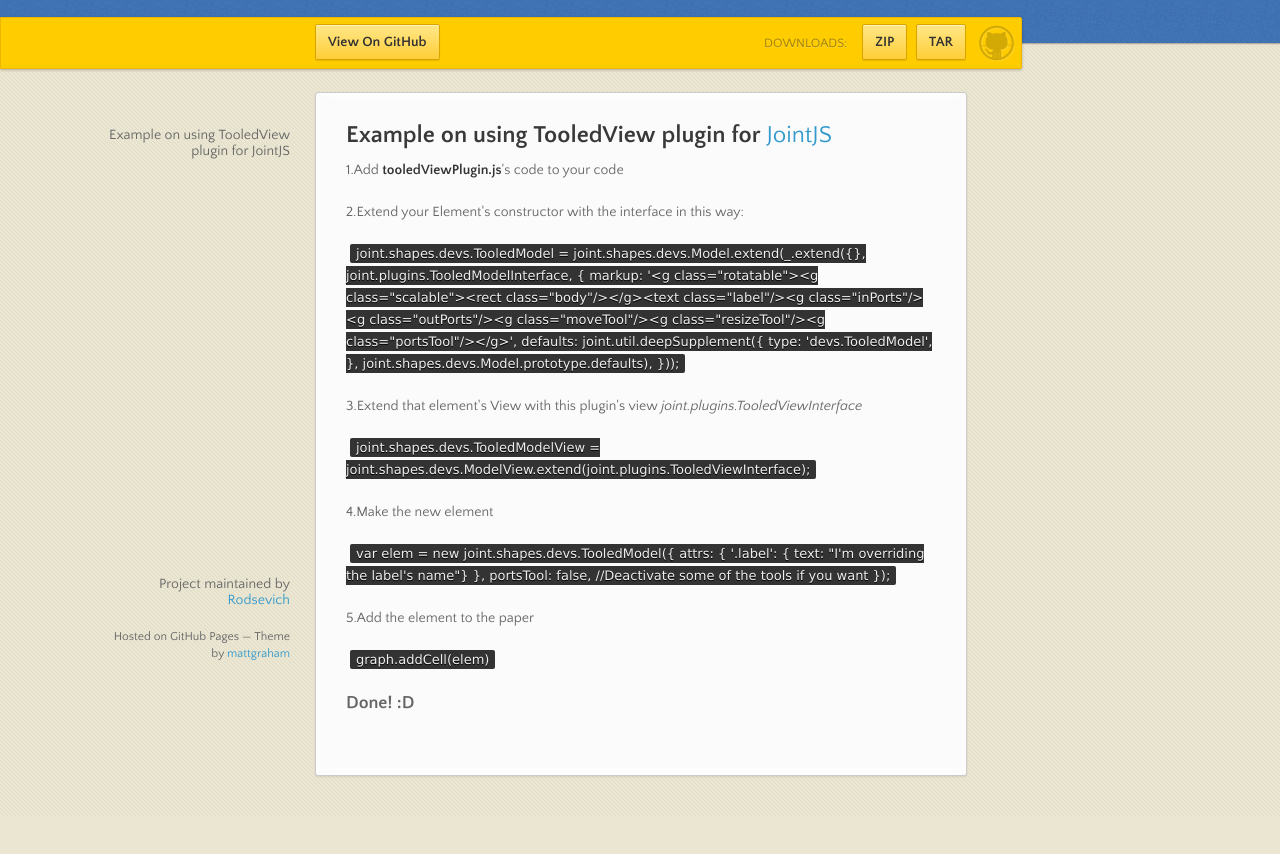
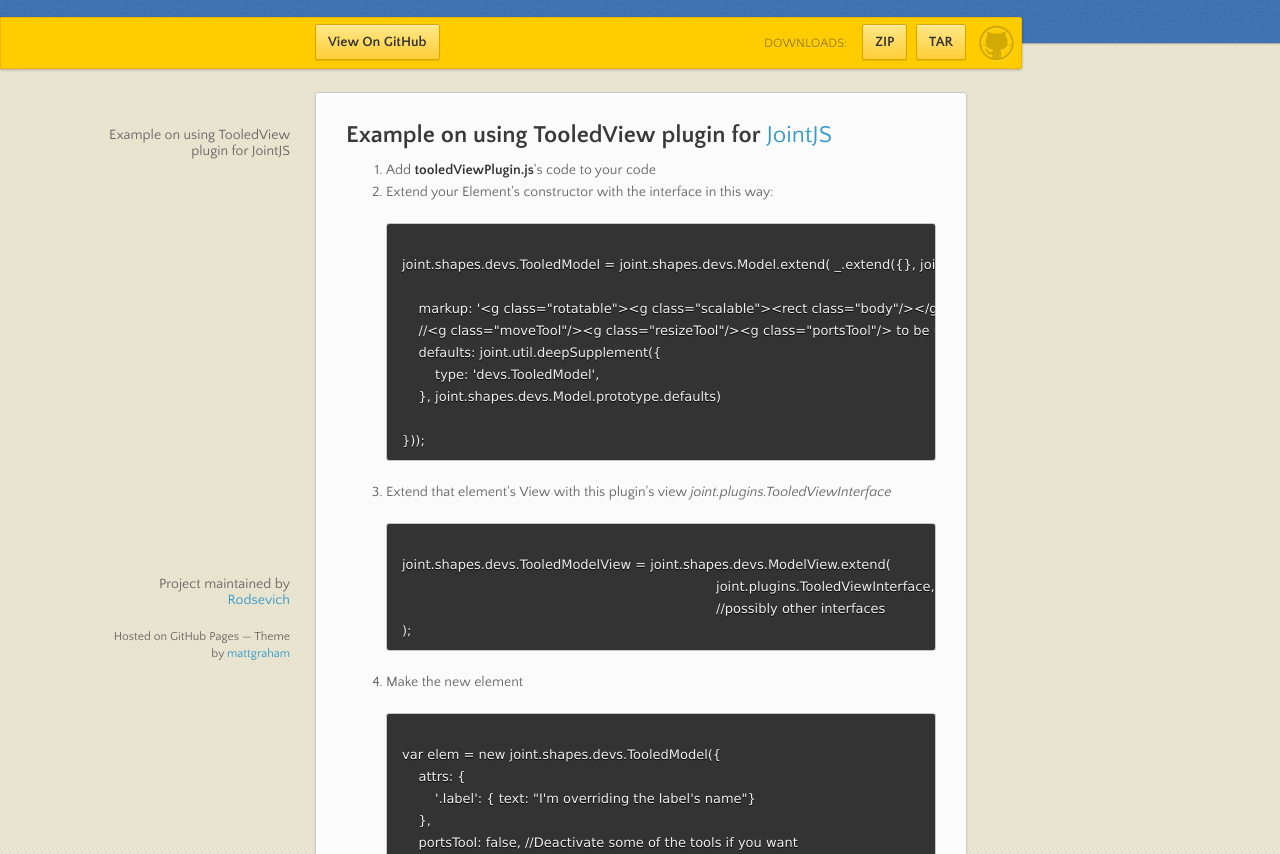
Before and after one commit to Rodsevich/JointTooledViewPlugin, a plain HTML site: page index.html in a window 1280 px wide. Shown: the part 98-952 px from the top of the page. Before the commit the page ends 914 px from the top, so only its background shows below. Drawn offline with nearby package versions, Linux system fonts and the light colour scheme; a script that the page names is missing; a small style sheet from the web is missing.

Commit message:
Ejemplo terminado

```diff
--- a/el_iframe/code.js
+++ b/el_iframe/code.js
@@ -1,5 +1,5 @@
 var graph = new joint.dia.Graph;
-var paper = new joint.dia.Paper({ el: $('#papel'), width: 1250, height: 500, gridSize: 1, model: graph });
+var paper = new joint.dia.Paper({ el: $('#papel'), width: 550, height: 550, gridSize: 1, model: graph });
 
 //Include the Interface
 var style = {
@@ -32,16 +32,16 @@
         '.label': { text: "\tNormal\nModel"}
     }
 }, style));
+m1.translate(300, 0);
 
 var m2 = new joint.shapes.devs.TooledModel(joint.util.deepSupplement({
     attrs: {
         '.body': { magnet: true },
-        '.label': { text: "Can't you\nmove me?\n(If this text is too large, enlarge the figure to read it well ;-) )"}
+        '.label': { fill:'white', text: "Can't you\nmove me?\n(If this text is too large, enlarge the figure to read it well ;-) )"}
     },
     portsTool: false,
     moveTool: false
 }, style));
-m2.translate(300, 0);
 
 var m3 = new joint.shapes.devs.TooledModel(joint.util.deepSupplement({
     attrs: {
--- a/index.html
+++ b/index.html
@@ -8,6 +8,8 @@
     <link rel="stylesheet" href="stylesheets/pygment_trac.css">
     <script src="https://ajax.googleapis.com/ajax/libs/jquery/1.7.1/jquery.min.js"></script>
     <script src="javascripts/main.js"></script>
+    <link rel="stylesheet" href="//cdn.jsdelivr.net/highlight.js/8.5/styles/monokai_sublime.min.css">
+    <script src="//cdn.jsdelivr.net/highlight.js/8.5/highlight.min.js"></script>
     <!--[if lt IE 9]>
       <script src="//html5shiv.googlecode.com/svn/trunk/html5.js"></script>
     <![endif]-->
@@ -42,37 +44,54 @@
         <h2>
 <a id="example-on-using-tooledview-plugin-for-jointjs" class="anchor" href="#example-on-using-tooledview-plugin-for-jointjs" aria-hidden="true"><span class="octicon octicon-link"></span></a>Example on using TooledView plugin for <a href="http://www.jointjs.com">JointJS</a>
 </h2>
+<ol>
+<li>Add <strong>tooledViewPlugin.js</strong>'s code to your code</li>
 
-<p>1.Add <strong>tooledViewPlugin.js</strong>'s code to your code</p>
+<li>Extend your Element's constructor with the interface in this way:</li>
 
-<p>2.Extend your Element's constructor with the interface in this way:</p>
+<p>
+<pre><code class="js">
+joint.shapes.devs.TooledModel = joint.shapes.devs.Model.extend( _.extend({}, joint.plugins.TooledModelInterface, {
 
-<p><code>joint.shapes.devs.TooledModel = joint.shapes.devs.Model.extend(_.extend({}, joint.plugins.TooledModelInterface, {
     markup: '&lt;g class="rotatable"&gt;&lt;g class="scalable"&gt;&lt;rect class="body"/&gt;&lt;/g&gt;&lt;text class="label"/&gt;&lt;g class="inPorts"/&gt;&lt;g class="outPorts"/&gt;&lt;g class="moveTool"/&gt;&lt;g class="resizeTool"/&gt;&lt;g class="portsTool"/&gt;&lt;/g&gt;',
+    //&lt;g class="moveTool"/&gt;&lt;g class="resizeTool"/&gt;&lt;g class="portsTool"/&gt; to be used as needed
     defaults: joint.util.deepSupplement({
         type: 'devs.TooledModel',
-    }, joint.shapes.devs.Model.prototype.defaults),
-}));</code></p>
+    }, joint.shapes.devs.Model.prototype.defaults)
 
-<p>3.Extend that element's View with this plugin's view <em>joint.plugins.TooledViewInterface</em></p>
+}));
+</code></pre>
 
-<p><code>joint.shapes.devs.TooledModelView = joint.shapes.devs.ModelView.extend(joint.plugins.TooledViewInterface);</code></p>
 
-<p>4.Make the new element</p>
+<li>Extend that element's View with this plugin's view <em>joint.plugins.TooledViewInterface</em></li>
 
-<p><code>var elem = new joint.shapes.devs.TooledModel({
+<p><pre><code class="javascript">
+joint.shapes.devs.TooledModelView = joint.shapes.devs.ModelView.extend(
+                                                                            joint.plugins.TooledViewInterface,
+                                                                            //possibly other interfaces
+);
+</code></pre></p>
+
+<li>Make the new element</li>
+
+<p><pre><code class="javascript">
+var elem = new joint.shapes.devs.TooledModel({
     attrs: {
         '.label': { text: "I'm overriding the label's name"}
     },
     portsTool: false, //Deactivate some of the tools if you want
-});</code></p>
+});
+</code></pre></p>
 
-<p>5.Add the element to the paper</p>
+<li>Add the element to the paper</li>
 
-<p><code>graph.addCell(elem)</code></p>
-
+    <p><pre><code class="javascript">graph.addCell(elem);</code></pre></p>
+</ol>
 <h3>
 <a id="done-d" class="anchor" href="#done-d" aria-hidden="true"><span class="octicon octicon-link"></span></a>Done! :D</h3>
+<div id="contenedor-iframe">
+    <iframe width="580" height="580" alignment="middle" src="el_iframe/index.html"></iframe>
+</div>
       </section>
       <footer>
         <p>Project maintained by <a href="https://github.com/Rodsevich">Rodsevich</a></p>
@@ -91,5 +110,6 @@
             } catch(err) {}
           </script>
 
+    <script>hljs.initHighlightingOnLoad();</script>
   </body>
 </html>
```
Also changed, not shown: el_iframe/index.html (+2 -0 lines).
